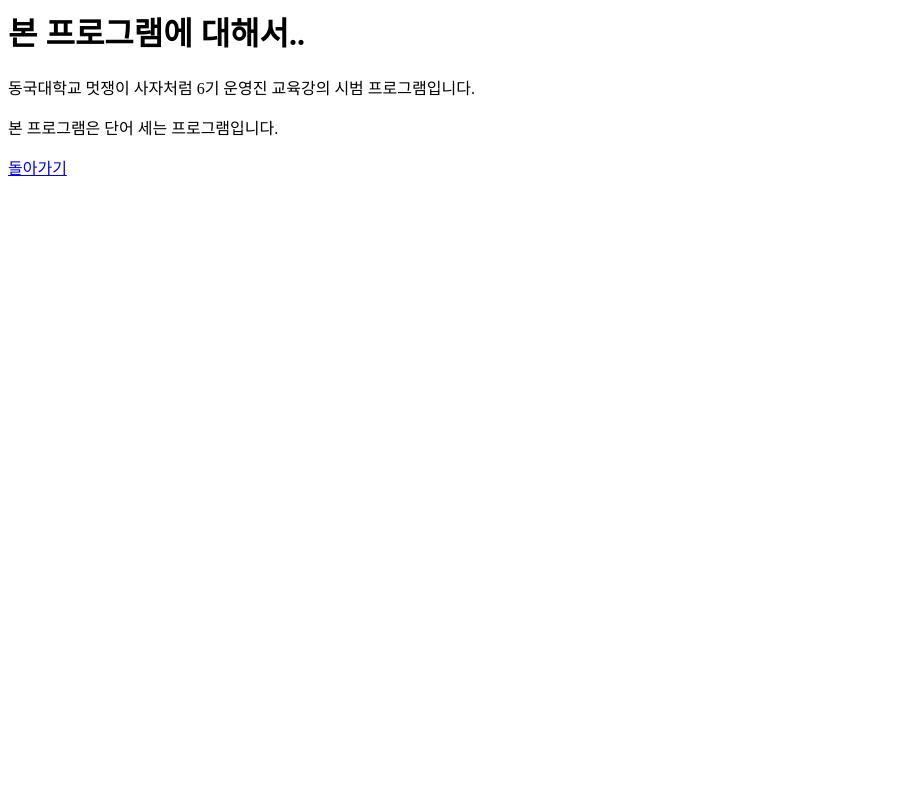
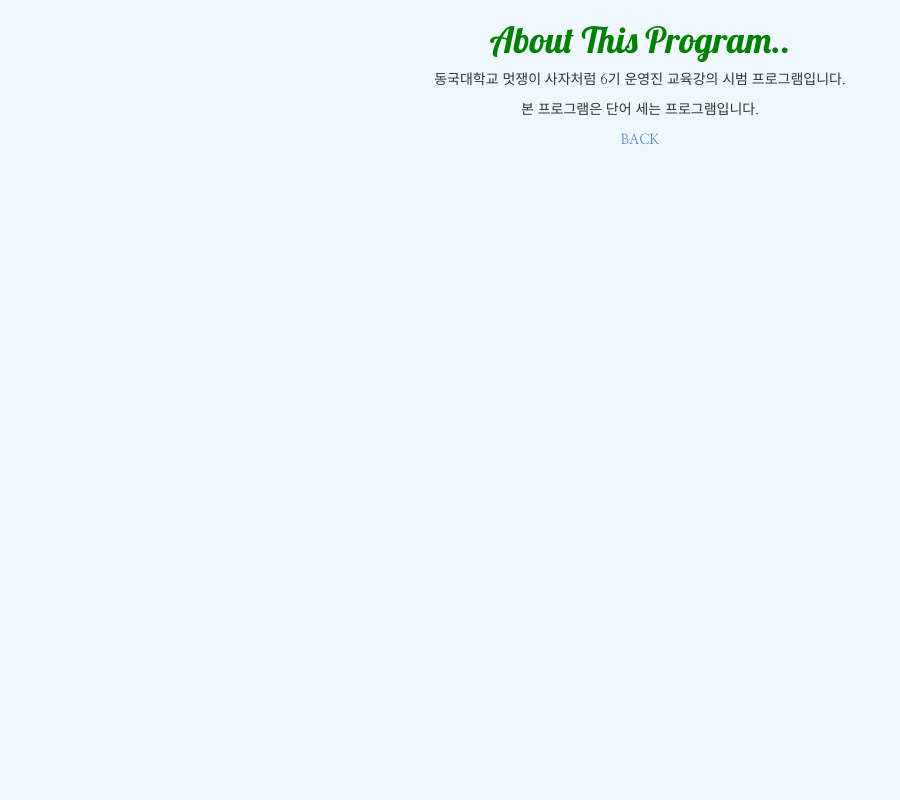
Before and after one commit to brianna1201/first-project, a Django app: page /about/ in a window 1280 px wide. Shown: the whole page, without its empty margins (0-900 px from the left). Run offline with Django 3.2, Linux system fonts and the light colour scheme; some libraries are stand-ins or nearby versions.

Commit message:
기초 css

```diff
--- a/djangoproject_1/firstproject/settings.py
+++ b/djangoproject_1/firstproject/settings.py
@@ -119,3 +119,6 @@
 # https://docs.djangoproject.com/en/2.1/howto/static-files/
 
 STATIC_URL = '/static/'
+STATICFILES_DIRS = (
+    os.path.join(BASE_DIR, 'static'),
+)
--- /dev/null
+++ b/djangoproject_1/static/wordcount/style.css
@@ -0,0 +1,22 @@
+h1 {
+    color: green;
+    font-family: 'Lobster';
+    text-align: center;
+}
+h2 {
+    color: green;
+    font-family: 'Lobster';
+    text-align: center;
+    font-size:medium;
+}
+h3 {
+    color: red;
+    font-family: 'Lobster';
+    text-align: center;
+    font-size:x-large;
+}
+body {
+    font-family: 'Nanum Myeongjo', serif;
+    text-align: center;
+    background-color:aliceblue;
+}
--- a/djangoproject_1/wordcount/templates/about.html
+++ b/djangoproject_1/wordcount/templates/about.html
@@ -1,6 +1,23 @@
-<h1>본 프로그램에 대해서..</h1>
+{% load static %}
+<!DOCTYPE html>
+<html lang="ko">
 
-<p>동국대학교 멋쟁이 사자처럼 6기 운영진 교육강의 시범 프로그램입니다.</p>
-<p>본 프로그램은 단어 세는 프로그램입니다.</p>
+    <head>
+        <link rel="stylesheet" href="//maxcdn.bootstrapcdn.com/bootstrap/3.2.0/css/bootstrap.min.css">
+        <link rel="stylesheet" href="//maxcdn.bootstrapcdn.com/bootstrap/3.2.0/css/bootstrap-theme.min.css">
+        <link href="//fonts.googleapis.com/css?family=Lobster&subset=latin,latin-ext" rel="stylesheet" type="text/css">
+        <link href="https://fonts.googleapis.com/css?family=Nanum+Myeongjo" rel="stylesheet">
+        <link rel="stylesheet" href="{% static 'wordcount/style.css' %}">
+    </head>
 
-<a href="{% url 'home' %}">돌아가기</a>
+    <body>
+        <h1>About This Program..</h1>
+
+        <p>동국대학교 멋쟁이 사자처럼 6기 운영진 교육강의 시범 프로그램입니다.</p>
+        <p>본 프로그램은 단어 세는 프로그램입니다.</p>
+        <p>
+        <a href="{% url 'home' %}">BACK</a>
+        </p>
+    </body>
+
+</html>
```
Also changed, not shown: djangoproject_1/wordcount/forms.py (added, +9 -0 lines), djangoproject_1/wordcount/templates/count.html (+25 -9 lines), djangoproject_1/wordcount/templates/home.html (+25 -7 lines).
